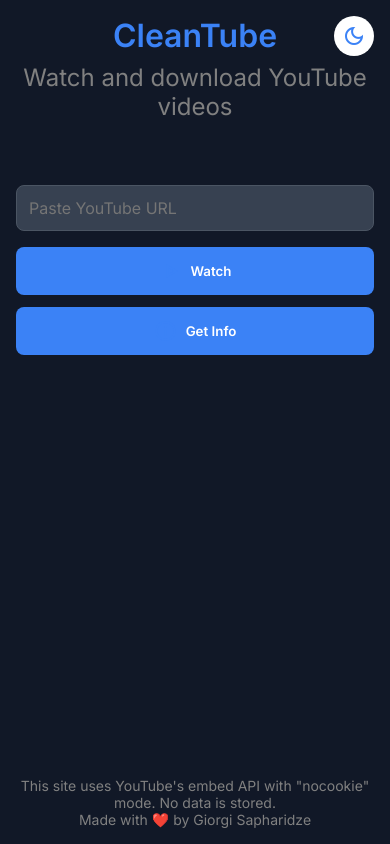
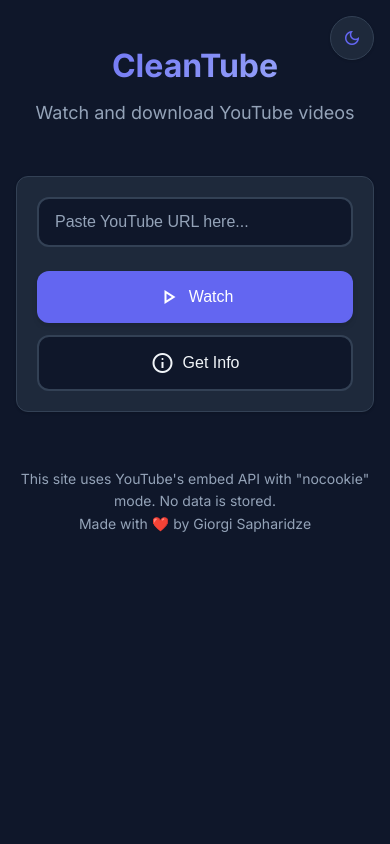
Before and after one commit to GiorgiSapharidze/CleanTube, a website: page index.html in a window 390 px wide. Both pictures are taken after a click on the label "dark_mode". Drawn offline with nearby package versions, Linux system fonts and the light colour scheme.

Commit message:
Update index.html

```diff
--- a/index.html
+++ b/index.html
@@ -4,25 +4,33 @@
   <meta charset="utf-8" />
   <meta name="viewport" content="width=device-width, initial-scale=1" />
   <title>CleanTube - YouTube Downloader</title>
-  <link href="https://fonts.googleapis.com/css2?family=Inter:wght@400;600&display=swap" rel="stylesheet">
-  <link href="https://fonts.googleapis.com/css2?family=Material+Symbols+Outlined" rel="stylesheet">
-  <link rel="icon" type="image/x-icon" href="/favicon.ico" />
+  <link href="https://fonts.googleapis.com/css2?family=Inter:wght@300;400;500;600;700&display=swap" rel="stylesheet">
+  <link href="https://fonts.googleapis.com/css2?family=Material+Symbols+Outlined:opsz,wght,FILL,GRAD@24,400,0,0" rel="stylesheet">
   <style>
     :root {
-      --bg-light: #f9fafb;
-      --text-light: #111827;
-      --bg-dark: #111827;
-      --text-dark: #f3f4f6;
-      --primary: #3b82f6;
-      --primary-light: #ffffff;
-      --primary-dark: #093a8a;
-      --input-bg: #fff;
-      --input-border: #d1d5db;
-      --radius: 8px;
-      --transition: all 0.3s ease;
+      --bg-light: #ffffff;
+      --bg-secondary-light: #f8fafc;
+      --text-light: #0f172a;
+      --text-secondary-light: #64748b;
+      --bg-dark: #0f172a;
+      --bg-secondary-dark: #1e293b;
+      --text-dark: #f1f5f9;
+      --text-secondary-dark: #94a3b8;
+      --primary: #6366f1;
+      --primary-hover: #4f46e5;
+      --primary-light: #a5b4fc;
       --success: #10b981;
+      --success-hover: #059669;
       --error: #ef4444;
       --warning: #f59e0b;
+      --border-light: #e2e8f0;
+      --border-dark: #334155;
+      --shadow-light: 0 1px 3px 0 rgba(0, 0, 0, 0.1), 0 1px 2px 0 rgba(0, 0, 0, 0.06);
+      --shadow-medium: 0 4px 6px -1px rgba(0, 0, 0, 0.1), 0 2px 4px -1px rgba(0, 0, 0, 0.06);
+      --shadow-large: 0 10px 15px -3px rgba(0, 0, 0, 0.1), 0 4px 6px -2px rgba(0, 0, 0, 0.05);
+      --radius: 12px;
+      --radius-small: 8px;
+      --transition: all 0.3s cubic-bezier(0.4, 0, 0.2, 1);
     }
 
     [data-theme="light"] {
@@ -33,114 +41,61 @@
     [data-theme="dark"] {
       background: var(--bg-dark);
       color: var(--text-dark);
-      --input-bg: #374151;
-      --input-border: #4b5563;
     }
 
     * {
       margin: 0;
       padding: 0;
       box-sizing: border-box;
-      font-family: 'Inter', sans-serif;
     }
 
     body {
-      padding: 2rem;
+      font-family: 'Inter', -apple-system, BlinkMacSystemFont, 'Segoe UI', Roboto, sans-serif;
+      line-height: 1.6;
       min-height: 100vh;
       transition: var(--transition);
       display: flex;
       flex-direction: column;
+      padding: 1rem;
     }
 
-    header, main, footer {
-      max-width: 720px;
+    .container {
+      max-width: 640px;
       margin: 0 auto;
       width: 100%;
+      display: flex;
+      flex-direction: column;
+      gap: 2rem;
     }
 
+    /* Header */
     header {
-      margin-bottom: 2rem;
       text-align: center;
+      padding: 2rem 0;
     }
 
-    h1 {
-      font-size: 2.5rem;
+    .logo {
+      font-size: clamp(2rem, 5vw, 3rem);
+      font-weight: 700;
+      background: linear-gradient(135deg, var(--primary), var(--primary-light));
+      -webkit-background-clip: text;
+      -webkit-text-fill-color: transparent;
+      background-clip: text;
       margin-bottom: 0.5rem;
-      color: var(--primary);
     }
 
-    h2 {
+    .subtitle {
+      font-size: 1.125rem;
       font-weight: 400;
-      color: gray;
-      margin-bottom: 2rem;
+      color: var(--text-secondary-light);
+      margin-bottom: 0;
     }
 
-    #main-form {
-      display: flex;
-      flex-direction: column;
-      gap: 1rem;
-      margin-bottom: 2rem;
+    [data-theme="dark"] .subtitle {
+      color: var(--text-secondary-dark);
     }
 
-    input[type="url"] {
-      padding: 1rem;
-      border-radius: var(--radius);
-      border: 1px solid var(--input-border);
-      background: var(--input-bg);
-      width: 100%;
-      font-size: 1rem;
-      transition: var(--transition);
-      color: var(--text-light);
-    }
-
-    [data-theme="dark"] input[type="url"] {
-      color: var(--text-dark);
-    }
-
-    .button-group {
-      display: flex;
-      gap: 0.75rem;
-      width: 100%;
-    }
-
-    .button-group button {
-      flex: 1;
-      padding: 1rem;
-      background: var(--primary);
-      color: white;
-      border: none;
-      border-radius: var(--radius);
-      font-weight: 600;
-      cursor: pointer;
-      transition: var(--transition);
-      display: flex;
-      align-items: center;
-      justify-content: center;
-      gap: 0.5rem;
-      min-height: 48px;
-    }
-
-    .button-group button:hover {
-      opacity: 0.9;
-      transform: translateY(-1px);
-    }
-
-    .button-group button:disabled {
-      opacity: 0.7;
-      cursor: not-allowed;
-      transform: none;
-    }
-
-    #player {
-      width: 100%;
-      aspect-ratio: 16/9;
-      border: none;
-      border-radius: var(--radius);
-      box-shadow: 0 4px 6px rgba(0, 0, 0, 0.1);
-      display: none;
-      margin-top: 1.5rem;
-    }
-
+    /* Theme Toggle */
     .theme-toggle {
       position: fixed;
       top: 1.5rem;
@@ -151,95 +106,258 @@
     .theme-toggle label {
       display: flex;
       align-items: center;
-      gap: 0.5rem;
+      justify-content: center;
+      width: 48px;
+      height: 48px;
       cursor: pointer;
-      padding: 0.5rem;
       border-radius: 50%;
-      background: var(--primary-light);
+      background: var(--bg-secondary-light);
+      border: 1px solid var(--border-light);
       transition: var(--transition);
+      box-shadow: var(--shadow-light);
+    }
+
+    [data-theme="dark"] .theme-toggle label {
+      background: var(--bg-secondary-dark);
+      border-color: var(--border-dark);
+    }
+
+    .theme-toggle label:hover {
+      transform: scale(1.05);
+      box-shadow: var(--shadow-medium);
     }
 
     .theme-toggle input {
       display: none;
     }
 
-    .material-symbols-outlined {
-      font-variation-settings: 'FILL' 0, 'wght' 400, 'GRAD' 0, 'opsz' 24;
+    .theme-toggle .material-symbols-outlined {
       color: var(--primary);
+      font-size: 20px;
     }
 
-    .spinner {
-      display: inline-block;
-      width: 1.25rem;
-      height: 1.25rem;
-      border: 2px solid rgba(255, 255, 255, 0.3);
-      border-radius: 50%;
-      border-top-color: white;
-      animation: spin 1s ease-in-out infinite;
+    /* Main Form */
+    .main-form {
+      background: var(--bg-secondary-light);
+      border: 1px solid var(--border-light);
+      border-radius: var(--radius);
+      padding: 2rem;
+      box-shadow: var(--shadow-light);
+      transition: var(--transition);
     }
 
-    @keyframes spin {
-      to { transform: rotate(360deg); }
+    [data-theme="dark"] .main-form {
+      background: var(--bg-secondary-dark);
+      border-color: var(--border-dark);
     }
 
+    .input-group {
+      margin-bottom: 1.5rem;
+    }
+
+    .input-wrapper {
+      position: relative;
+    }
+
+    .url-input {
+      width: 100%;
+      padding: 1rem 1.25rem;
+      border: 2px solid var(--border-light);
+      border-radius: var(--radius);
+      background: var(--bg-light);
+      color: var(--text-light);
+      font-size: 1rem;
+      font-weight: 400;
+      transition: var(--transition);
+      outline: none;
+    }
+
+    [data-theme="dark"] .url-input {
+      background: var(--bg-dark);
+      color: var(--text-dark);
+      border-color: var(--border-dark);
+    }
+
+    .url-input:focus {
+      border-color: var(--primary);
+      box-shadow: 0 0 0 3px rgba(99, 102, 241, 0.1);
+    }
+
+    .url-input::placeholder {
+      color: var(--text-secondary-light);
+    }
+
+    [data-theme="dark"] .url-input::placeholder {
+      color: var(--text-secondary-dark);
+    }
+
+    /* Button Group */
+    .button-group {
+      display: grid;
+      grid-template-columns: 1fr 1fr;
+      gap: 1rem;
+      width: 100%;
+    }
+
+    .btn {
+      display: flex;
+      align-items: center;
+      justify-content: center;
+      gap: 0.5rem;
+      padding: 1rem 1.5rem;
+      border: none;
+      border-radius: var(--radius);
+      font-size: 1rem;
+      font-weight: 500;
+      cursor: pointer;
+      transition: var(--transition);
+      min-height: 52px;
+      outline: none;
+      position: relative;
+      overflow: hidden;
+    }
+
+    .btn::before {
+      content: '';
+      position: absolute;
+      top: 0;
+      left: -100%;
+      width: 100%;
+      height: 100%;
+      background: linear-gradient(90deg, transparent, rgba(255, 255, 255, 0.2), transparent);
+      transition: left 0.5s;
+    }
+
+    .btn:hover::before {
+      left: 100%;
+    }
+
+    .btn-primary {
+      background: var(--primary);
+      color: white;
+      box-shadow: var(--shadow-medium);
+    }
+
+    .btn-primary:hover {
+      background: var(--primary-hover);
+      transform: translateY(-2px);
+      box-shadow: var(--shadow-large);
+    }
+
+    .btn-secondary {
+      background: var(--bg-light);
+      color: var(--text-light);
+      border: 2px solid var(--border-light);
+    }
+
+    [data-theme="dark"] .btn-secondary {
+      background: var(--bg-dark);
+      color: var(--text-dark);
+      border-color: var(--border-dark);
+    }
+
+    .btn-secondary:hover {
+      border-color: var(--primary);
+      color: var(--primary);
+      transform: translateY(-2px);
+      box-shadow: var(--shadow-medium);
+    }
+
+    .btn:disabled {
+      opacity: 0.6;
+      cursor: not-allowed;
+      transform: none;
+    }
+
+    .btn:disabled::before {
+      display: none;
+    }
+
+    /* Status Messages */
     .status-message {
-      text-align: center;
-      margin-top: 1rem;
       padding: 1rem;
       border-radius: var(--radius);
       font-weight: 500;
       display: none;
+      margin-top: 1rem;
+      border: 1px solid transparent;
     }
 
     .status-message.info {
-      background: rgba(59, 130, 246, 0.1);
+      background: rgba(99, 102, 241, 0.1);
       color: var(--primary);
-      border: 1px solid rgba(59, 130, 246, 0.3);
+      border-color: rgba(99, 102, 241, 0.2);
     }
 
     .status-message.success {
       background: rgba(16, 185, 129, 0.1);
       color: var(--success);
-      border: 1px solid rgba(16, 185, 129, 0.3);
+      border-color: rgba(16, 185, 129, 0.2);
     }
 
     .status-message.error {
       background: rgba(239, 68, 68, 0.1);
       color: var(--error);
-      border: 1px solid rgba(239, 68, 68, 0.3);
+      border-color: rgba(239, 68, 68, 0.2);
     }
 
     .status-message.warning {
       background: rgba(245, 158, 11, 0.1);
       color: var(--warning);
-      border: 1px solid rgba(245, 158, 11, 0.3);
+      border-color: rgba(245, 158, 11, 0.2);
     }
 
+    /* Video Player */
+    .player-container {
+      margin-top: 2rem;
+      border-radius: var(--radius);
+      overflow: hidden;
+      box-shadow: var(--shadow-large);
+      display: none;
+    }
+
+    .video-player {
+      width: 100%;
+      aspect-ratio: 16/9;
+      border: none;
+    }
+
+    /* Download Section */
     .download-section {
+      background: var(--bg-secondary-light);
+      border: 1px solid var(--border-light);
+      border-radius: var(--radius);
+      padding: 2rem;
+      box-shadow: var(--shadow-light);
+      display: none;
       margin-top: 2rem;
-      padding: 1.5rem;
-      background: var(--input-bg);
-      border-radius: var(--radius);
-      border: 1px solid var(--input-border);
-      display: none;
+    }
+
+    [data-theme="dark"] .download-section {
+      background: var(--bg-secondary-dark);
+      border-color: var(--border-dark);
     }
 
     .video-info {
       display: flex;
       gap: 1rem;
-      margin-bottom: 1rem;
+      margin-bottom: 2rem;
     }
 
     .video-thumbnail {
       width: 120px;
       height: 90px;
-      border-radius: var(--radius);
+      border-radius: var(--radius-small);
       object-fit: cover;
+      box-shadow: var(--shadow-light);
     }
 
     .video-details h3 {
+      font-size: 1.125rem;
+      font-weight: 600;
       margin-bottom: 0.5rem;
       color: var(--text-light);
+      line-height: 1.4;
     }
 
     [data-theme="dark"] .video-details h3 {
@@ -247,34 +365,46 @@
     }
 
     .video-details p {
-      color: gray;
+      color: var(--text-secondary-light);
       font-size: 0.875rem;
+      margin-bottom: 0.25rem;
+    }
+
+    [data-theme="dark"] .video-details p {
+      color: var(--text-secondary-dark);
     }
 
     .format-options {
       display: grid;
       grid-template-columns: repeat(auto-fit, minmax(200px, 1fr));
       gap: 1rem;
-      margin-top: 1rem;
+      margin-bottom: 2rem;
     }
 
     .format-option {
-      padding: 1rem;
-      border: 1px solid var(--input-border);
+      padding: 1.5rem;
+      border: 2px solid var(--border-light);
       border-radius: var(--radius);
       cursor: pointer;
       transition: var(--transition);
       text-align: center;
+      background: var(--bg-light);
+    }
+
+    [data-theme="dark"] .format-option {
+      background: var(--bg-dark);
+      border-color: var(--border-dark);
     }
 
     .format-option:hover {
       border-color: var(--primary);
-      background: rgba(59, 130, 246, 0.05);
+      transform: translateY(-2px);
+      box-shadow: var(--shadow-medium);
     }
 
     .format-option.selected {
       border-color: var(--primary);
-      background: rgba(59, 130, 246, 0.1);
+      background: rgba(99, 102, 241, 0.05);
     }
 
     .format-title {
@@ -289,84 +419,133 @@
 
     .format-details {
       font-size: 0.875rem;
-      color: gray;
+      color: var(--text-secondary-light);
+    }
+
+    [data-theme="dark"] .format-details {
+      color: var(--text-secondary-dark);
     }
 
     .download-btn {
       width: 100%;
-      padding: 1rem;
       background: var(--success);
       color: white;
-      border: none;
-      border-radius: var(--radius);
-      font-weight: 600;
-      cursor: pointer;
-      transition: var(--transition);
-      margin-top: 1rem;
-      display: flex;
-      align-items: center;
-      justify-content: center;
-      gap: 0.5rem;
     }
 
     .download-btn:hover {
-      opacity: 0.9;
-      transform: translateY(-1px);
+      background: var(--success-hover);
     }
 
-    .download-btn:disabled {
-      opacity: 0.7;
-      cursor: not-allowed;
-      transform: none;
+    /* Spinner */
+    .spinner {
+      display: inline-block;
+      width: 1.25rem;
+      height: 1.25rem;
+      border: 2px solid rgba(255, 255, 255, 0.3);
+      border-radius: 50%;
+      border-top-color: white;
+      animation: spin 1s linear infinite;
     }
 
+    @keyframes spin {
+      to { transform: rotate(360deg); }
+    }
+
+    /* Footer */
     footer {
       margin-top: auto;
-      padding-top: 2rem;
+      padding: 2rem 0;
       text-align: center;
       font-size: 0.875rem;
-      color: gray;
+      color: var(--text-secondary-light);
     }
 
+    [data-theme="dark"] footer {
+      color: var(--text-secondary-dark);
+    }
+
+    /* Mobile Responsive */
     @media (max-width: 768px) {
       body {
+        padding: 1rem;
+      }
+
+      .container {
+        gap: 1.5rem;
+      }
+
+      header {
+        padding: 1.5rem 0;
+      }
+
+      .main-form {
         padding: 1.5rem;
       }
 
-      h1 {
-        font-size: 2rem;
-      }
-
       .button-group {
-        flex-direction: column;
+        grid-template-columns: 1fr;
+        gap: 0.75rem;
       }
 
       .video-info {
         flex-direction: column;
         text-align: center;
+        align-items: center;
+      }
+
+      .video-thumbnail {
+        width: 160px;
+        height: 120px;
       }
 
       .format-options {
         grid-template-columns: 1fr;
       }
+
+      .download-section {
+        padding: 1.5rem;
+      }
     }
 
     @media (max-width: 480px) {
-      body {
-        padding: 1rem;
-      }
-
       .theme-toggle {
         top: 1rem;
         right: 1rem;
       }
 
-      input[type="url"] {
-        padding: 0.75rem;
+      .theme-toggle label {
+        width: 44px;
+        height: 44px;
       }
 
-      .button-group button {
-        padding: 0.75rem;
+      .main-form {
+        padding: 1.25rem;
+      }
+
+      .url-input {
+        padding: 0.875rem 1rem;
+        font-size: 16px; /* Prevents zoom on iOS */
+      }
+
+      .btn {
+        padding: 0.875rem 1.25rem;
+        min-height: 48px;
+      }
+
+      .video-thumbnail {
+        width: 140px;
+        height: 105px;
+      }
+    }
+
+    /* Improved touch targets */
+    @media (pointer: coarse) {
+      .btn {
+        min-height: 48px;
+      }
+
+      .format-option {
+        min-height: 80px;
       }
     }
   </style>
@@ -379,28 +558,37 @@
     </label>
   </div>
 
+  <div class="container">
     <header>
-    <h1>CleanTube</h1>
-    <h2>Watch and download YouTube videos</h2>
+      <h1 class="logo">CleanTube</h1>
+      <p class="subtitle">Watch and download YouTube videos</p>
     </header>
 
     <main>
-    <form id="main-form">
-      <input type="url" id="yt-url" placeholder="Paste YouTube URL" required>
+      <div class="main-form">
+        <div class="input-group">
+          <div class="input-wrapper">
+            <input type="url" id="yt-url" class="url-input" placeholder="Paste YouTube URL here..." required>
+          </div>
+        </div>
+
         <div class="button-group">
-        <button type="button" id="watch-btn">
+          <button type="button" id="watch-btn" class="btn btn-primary">
             <span class="material-symbols-outlined">play_arrow</span>
             Watch
           </button>
-        <button type="button" id="info-btn">
+          <button type="button" id="info-btn" class="btn btn-secondary">
             <span class="material-symbols-outlined">info</span>
             Get Info
           </button>
         </div>
-    </form>
+      </div>
 
       <div id="status" class="status-message"></div>
-    <iframe id="player"></iframe>
+
+      <div class="player-container">
+        <iframe id="player" class="video-player"></iframe>
+      </div>
 
       <div id="download-section" class="download-section">
         <div class="video-info">
@@ -431,7 +619,7 @@
           </div>
         </div>
 
-      <button id="download-btn" class="download-btn">
+        <button id="download-btn" class="btn download-btn">
           <span class="material-symbols-outlined">download</span>
           Download
         </button>
@@ -442,6 +630,7 @@
       <p>This site uses YouTube's embed API with "nocookie" mode. No data is stored.</p>
       <p>Made with ❤️ by Giorgi Sapharidze</p>
     </footer>
+  </div>
 
   <script>
     // Configuration - Update this with your Vercel deployment URL
@@ -464,12 +653,11 @@
 
     // Elements
     const statusElement = document.getElementById('status');
+    const playerContainer = document.querySelector('.player-container');
     const player = document.getElementById('player');
     const urlInput = document.getElementById('yt-url');
     const downloadSection = document.getElementById('download-section');
     const downloadBtn = document.getElementById('download-btn');
-
-    player.style.display = 'none';
 
     // Button handlers
     document.getElementById('watch-btn').addEventListener('click', () => {
@@ -487,11 +675,11 @@
 
       currentVideoId = videoId;
       player.src = `https://www.youtube-nocookie.com/embed/${videoId}?autoplay=1&modestbranding=1&rel=0`;
-      player.style.display = 'block';
+      playerContainer.style.display = 'block';
       statusElement.style.display = 'none';
 
       // Scroll to player
-      player.scrollIntoView({ behavior: 'smooth' });
+      playerContainer.scrollIntoView({ behavior: 'smooth' });
     });
 
     document.getElementById('info-btn').addEventListener('click', async () => {
```
Lines whose indentation alone changed are shown as unchanged.
